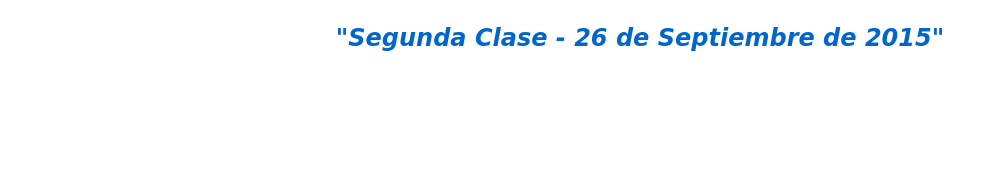
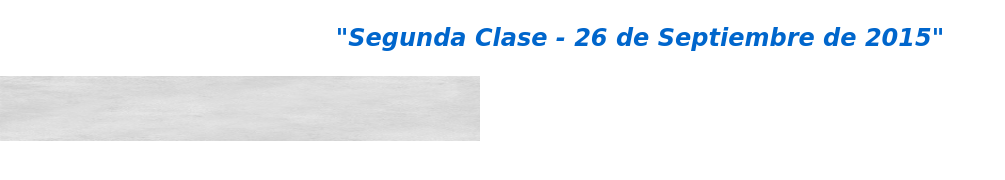
Before and after one commit to claudiafranco2709/diplomado-apm3, a plain HTML site: page lab 1/index.html in a window 1280 px wide. Shown: the whole page, without its empty margins (0-1005 px from the left). Drawn offline with Linux system fonts and the light colour scheme.

Commit message:
Segundo ejercicio
add "saludo.html" and "prueba2.txt"

```diff
--- a/lab 1/hoja-estilos.css
+++ b/lab 1/hoja-estilos.css
@@ -1,10 +1,8 @@
 @charset "utf-8";
 body {
-	/*background-attachment: fixed;*/
+	background-attachment: fixed;
 	background-color: #fff;
-	background-image: url(18.jpg);
-	background-repeat: repeat-x;
-	background-repeat: repeat-y;
+	margin: 0px;
 
 
 	.titulo {
--- a/lab 1/index.html
+++ b/lab 1/index.html
@@ -8,5 +8,6 @@
 
 <body>
 	<p class="titulo"> "Segunda Clase - 26 de Septiembre de 2015" </p>
+	<img src="18.jpg" width="480" height="65" />
 </body>
 </html>
--- /dev/null
+++ b/lab 1/prueba2.txt
@@ -0,0 +1 @@
+hola APM3
```
Also changed, not shown: lab 1/lab-1.txt (deleted, +0 -12 lines), lab 1/saludo.html (added, +1 -0 lines), lab 1/18.jpg (added).
